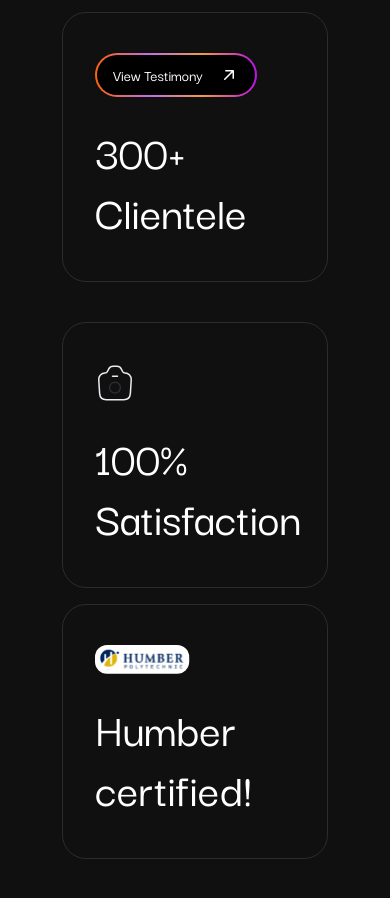
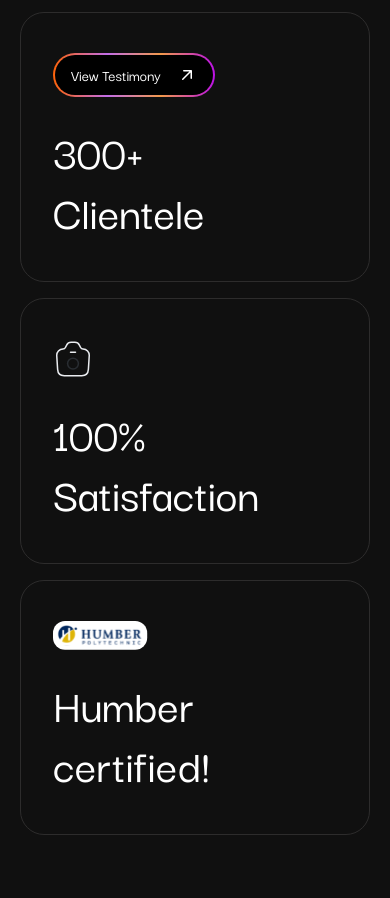
Before and after one commit to oluwaferanmi12/photography, a Next.js app: page / in a window 390 px wide. Shown: the part 4979-5877 px from the top of the page. Built offline with nearby package versions, Linux system fonts and the light colour scheme; a web font is replaced by a local one; what @ant-design/nextjs-registry would draw is missing.

Commit message:
update on mobile resp

```diff
--- a/src/app/page.tsx
+++ b/src/app/page.tsx
@@ -218,7 +218,7 @@ export default function Home() {
         </div>
 
         {/* SIXTH SECTION */}
-        <div className="flex flex-col px-5 lg:px-0 gap-28 justify-center items-center w-full">
+        <div className="flex flex-col px-5 lg:px-0 gap-28 lg:justify-center lg:items-center w-full">
           <div className="text-white relative flex flex-col gap-10 lg:justify-center lg:items-center lg:text-center">
             <h2 className="text-5xl lg:text-6xl">Meet Victoria</h2>
 
@@ -247,7 +247,7 @@ export default function Home() {
               memories, every photo session is a curated experience.
             </p>
           </div>
-          <div className="grid grid-cols-1 lg:grid-cols-2 gap-4 lg:px-10">
+          <div className="grid grid-cols-1 lg:grid-cols-2 gap-4 lg:px-10 w-full">
             <div className="flex flex-col gap-4 w-full ">
               <ServiceWrapperCard
                 size="sm"
@@ -261,7 +261,7 @@ export default function Home() {
               />
             </div>
             {/*  */}
-            <div className="flex flex-col gap-4 w-full mt-6 ">
+            <div className="flex flex-col gap-4 w-full lg:mt-6 ">
               <ServiceWrapperCard
                 size="sm"
                 text="100% Satisfaction"
```
